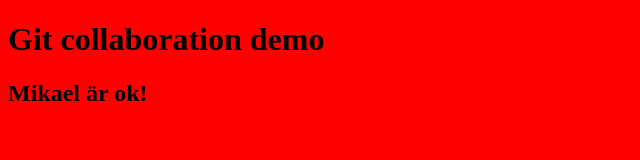
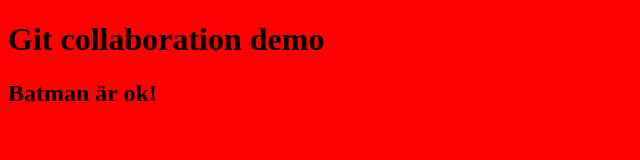
Before and after one commit to kreken89/git-collab-demo-kyh22, a plain HTML site: page index.html in a window 1280 px wide. Shown: the full height of the page, 0-640 px from the left. Drawn offline with Linux system fonts and the light colour scheme.

Commit message:
Batman made small change

```diff
--- a/index.html
+++ b/index.html
@@ -9,6 +9,6 @@
 </head>
 <body>
     <h1>Git collaboration demo</h1>
-    <h2>Mikael är ok!</h2>
+    <h2>Batman är ok!</h2>
 </body>
 </html>
```
